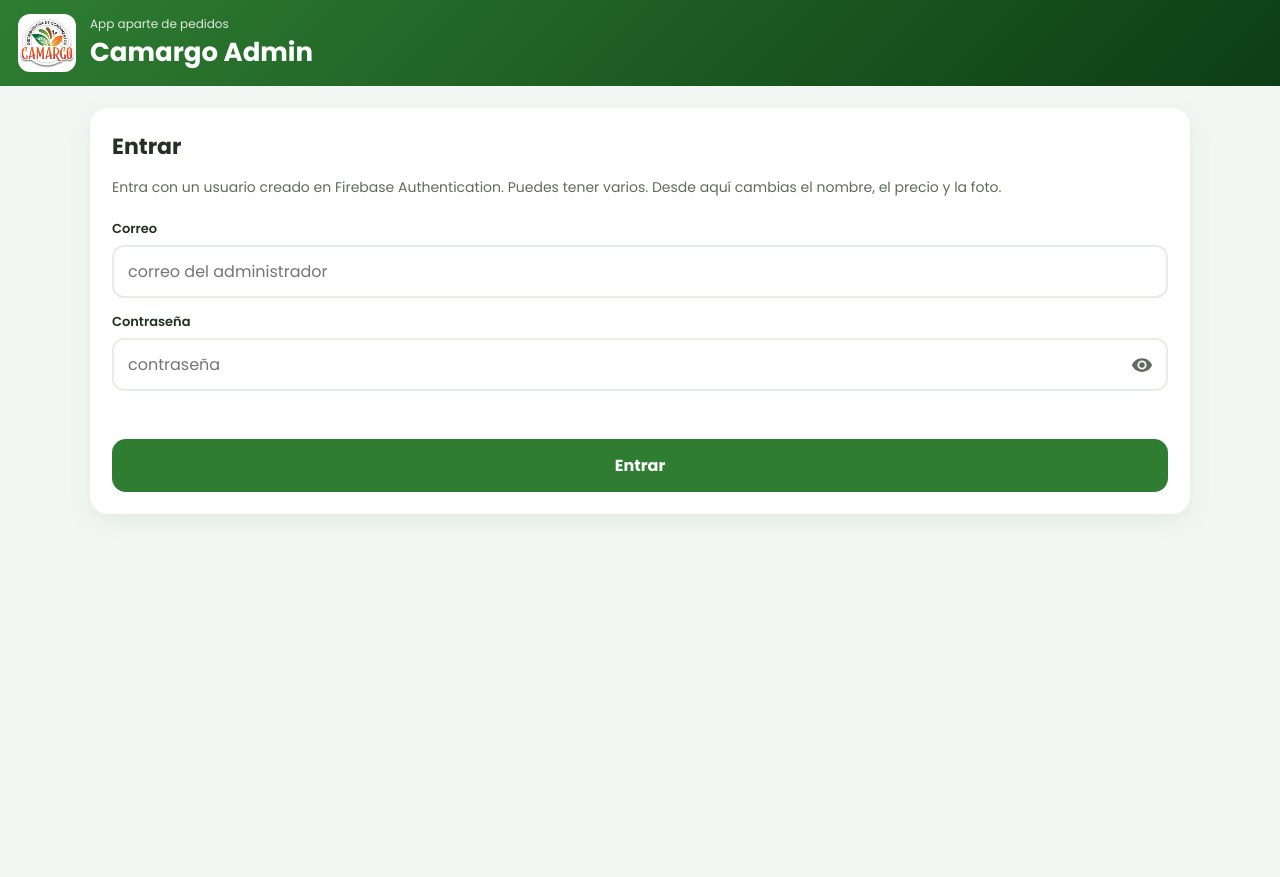
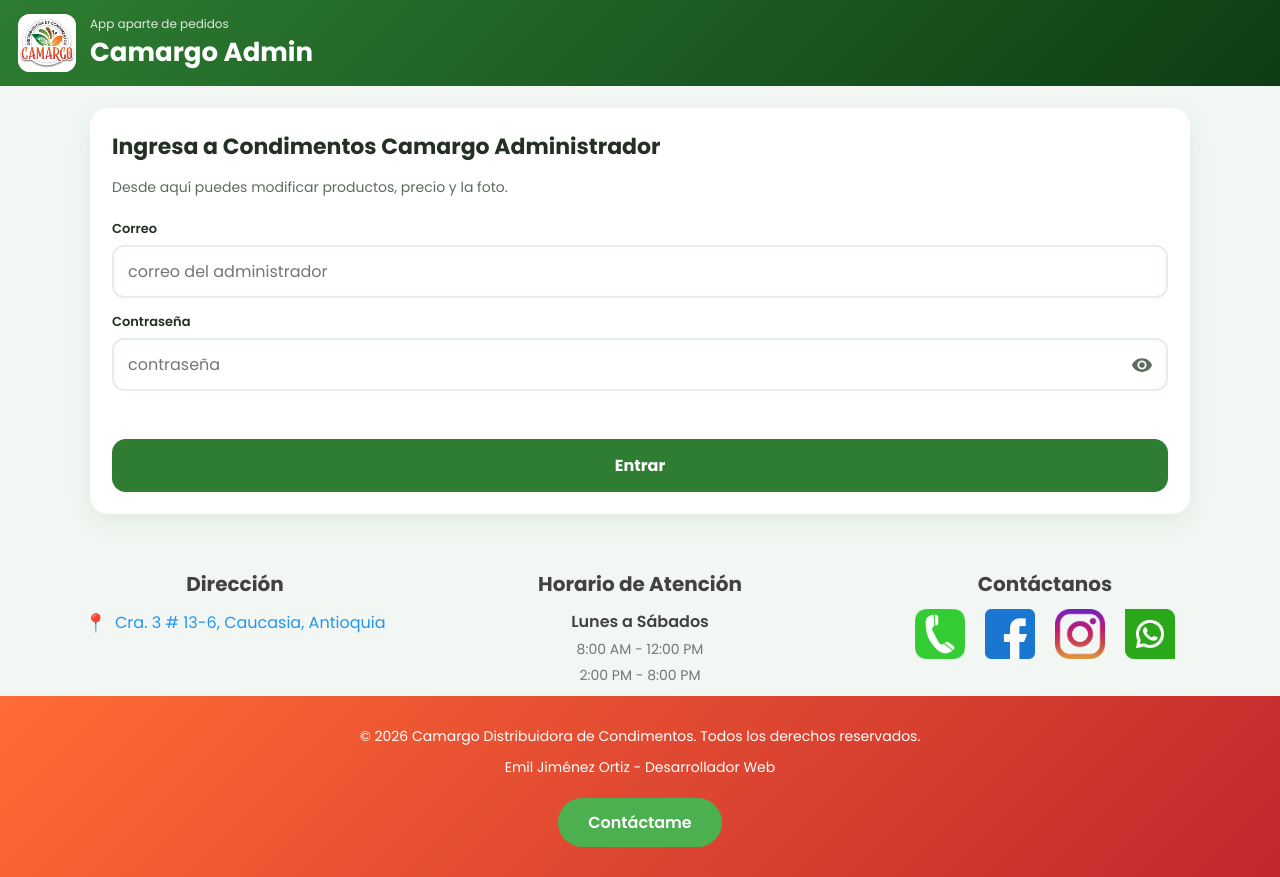
Before and after one commit to emiljimenez86/condimentosCamargo, a plain HTML site: page admin/index.html in a window 1280 px wide. Before the commit the page ends 800 px from the top, so only its background shows below. Drawn offline with Linux system fonts and the light colour scheme; no server answers.

Commit message:
Commit 111026 3

```diff
--- a/admin/admin.css
+++ b/admin/admin.css
@@ -15,9 +15,17 @@
 body {
     margin: 0;
     min-height: 100vh;
+    display: flex;
+    flex-direction: column;
     font-family: 'Poppins', sans-serif;
     color: var(--ink);
     background: var(--bg);
+}
+
+.wrap {
+    width: min(1100px, calc(100% - 28px));
+    margin: 22px auto 40px;
+    flex: 1;
 }
 
 .topbar {
@@ -64,11 +72,6 @@ body {
 }
 
 .ghost-btn:hover { background: rgba(255, 255, 255, 0.14); }
-
-.wrap {
-    width: min(1100px, calc(100% - 28px));
-    margin: 22px auto 40px;
-}
 
 .card {
     background: var(--white);
@@ -337,3 +340,92 @@ input:focus, select:focus { outline: none; border-color: var(--leaf); }
     .catalog-grid { grid-template-columns: 1fr 1fr; align-items: start; }
     .brand-text h1 { font-size: 26px; }
 }
+
+.footer { width: 100%; margin-top: 0; }
+.footer-top { padding: 15px 15px 10px; }
+.footer-container {
+    max-width: 1200px;
+    margin: 0 auto;
+    display: flex;
+    flex-direction: column;
+    gap: 15px;
+    align-items: center;
+}
+.footer-section { text-align: center; width: 100%; }
+.footer-title {
+    font-size: 20px;
+    font-weight: 700;
+    color: #424242;
+    margin: 0 0 10px;
+}
+.footer-address {
+    display: inline-flex;
+    align-items: center;
+    gap: 8px;
+    text-decoration: none;
+    color: #2196F3;
+    font-size: 16px;
+}
+.footer-address:hover { color: #1976D2; }
+.address-pin { font-size: 18px; }
+.footer-schedule {
+    display: flex;
+    flex-direction: column;
+    gap: 5px;
+    align-items: center;
+}
+.schedule-text { margin: 0; font-size: 16px; font-weight: 600; color: #424242; }
+.schedule-time { margin: 0; font-size: 14px; color: #757575; }
+.footer-social {
+    display: flex;
+    justify-content: center;
+    align-items: center;
+    gap: 20px;
+    flex-wrap: wrap;
+}
+.footer-social-link {
+    display: flex;
+    align-items: center;
+    justify-content: center;
+    width: 50px;
+    height: 50px;
+    text-decoration: none;
+}
+.footer-social-link:hover { transform: translateY(-3px) scale(1.1); }
+.footer-social-link.facebook:hover,
+.footer-social-link.instagram:hover { cursor: not-allowed; opacity: 0.7; }
+.footer-social-icon { width: 50px; height: 50px; object-fit: contain; }
+.footer-bottom {
+    background: linear-gradient(135deg, #FF6B35 0%, #C1272D 100%);
+    padding: 30px 15px;
+    color: #fff;
+}
+.footer-bottom .footer-container { gap: 10px; }
+.footer-copyright,
+.footer-developer {
+    margin: 0;
+    font-size: 14px;
+    text-align: center;
+    color: #fff;
+}
+.footer-contact-btn {
+    display: inline-block;
+    margin-top: 10px;
+    padding: 12px 30px;
+    background: #4CAF50;
+    color: #fff;
+    text-decoration: none;
+    border-radius: 25px;
+    font-weight: 600;
+    font-size: 16px;
+}
+.footer-contact-btn:hover { background: #2E7D32; }
+
+@media (min-width: 768px) {
+    .footer-top .footer-container {
+        flex-direction: row;
+        justify-content: space-around;
+        align-items: flex-start;
+    }
+    .footer-section { flex: 1; }
+}
--- a/admin/index.html
+++ b/admin/index.html
@@ -44,8 +44,8 @@
 
     <main class="wrap">
         <section id="loginView" class="card">
-            <h2>Entrar</h2>
-            <p class="help">Entra con un usuario creado en Firebase Authentication. Puedes tener varios. Desde aquí cambias el nombre, el precio y la foto.</p>
+            <h2>Ingresa a Condimentos Camargo Administrador</h2>
+            <p class="help">Desde aquí puedes modificar productos, precio y la foto.</p>
             <form id="loginForm" class="form">
                 <label for="adminEmail">Correo</label>
                 <input id="adminEmail" type="email" autocomplete="username" required placeholder="correo del administrador">
@@ -106,6 +106,52 @@
         </form>
     </div>
 
+    <footer class="footer">
+        <div class="footer-top">
+            <div class="footer-container">
+                <div class="footer-section">
+                    <h3 class="footer-title">Dirección</h3>
+                    <a href="https://maps.app.goo.gl/qAMVnvXXL6jr1Aoz8" target="_blank" class="footer-address">
+                        <span class="address-pin">📍</span>
+                        <span class="address-text-footer">Cra. 3 # 13-6, Caucasia, Antioquia</span>
+                    </a>
+                </div>
+                <div class="footer-section">
+                    <h3 class="footer-title">Horario de Atención</h3>
+                    <div class="footer-schedule">
+                        <p class="schedule-text">Lunes a Sábados</p>
+                        <p class="schedule-time">8:00 AM - 12:00 PM</p>
+                        <p class="schedule-time">2:00 PM - 8:00 PM</p>
+                    </div>
+                </div>
+                <div class="footer-section">
+                    <h3 class="footer-title">Contáctanos</h3>
+                    <div class="footer-social">
+                        <a href="tel:+573217733629" class="footer-social-link phone" title="Llamar">
+                            <img src="../image/RedesSociales/llamadas.png" alt="Llamar" class="footer-social-icon">
+                        </a>
+                        <a href="javascript:void(0)" class="footer-social-link facebook" title="Facebook - Próximamente">
+                            <img src="../image/RedesSociales/facebook.png" alt="Facebook" class="footer-social-icon">
+                        </a>
+                        <a href="javascript:void(0)" class="footer-social-link instagram" title="Instagram - Próximamente">
+                            <img src="../image/RedesSociales/instagram.png" alt="Instagram" class="footer-social-icon">
+                        </a>
+                        <a href="https://wa.me/573217733629" target="_blank" class="footer-social-link whatsapp" title="WhatsApp">
+                            <img src="../image/RedesSociales/whatsAap.png" alt="WhatsApp" class="footer-social-icon">
+                        </a>
+                    </div>
+                </div>
+            </div>
+        </div>
+        <div class="footer-bottom">
+            <div class="footer-container">
+                <p class="footer-copyright">© 2026 Camargo Distribuidora de Condimentos. Todos los derechos reservados.</p>
+                <p class="footer-developer">Emil Jiménez Ortiz - Desarrollador Web</p>
+                <a href="https://wa.me/573192364724?text=¡Hola,%20Ing.%20Emil,%20deseo%20mi%20propia%20App%20de%20pedidos!" target="_blank" class="footer-contact-btn">Contáctame</a>
+            </div>
+        </div>
+    </footer>
+
     <script src="https://www.gstatic.com/firebasejs/10.14.1/firebase-app-compat.js"></script>
     <script src="https://www.gstatic.com/firebasejs/10.14.1/firebase-auth-compat.js"></script>
     <script src="https://www.gstatic.com/firebasejs/10.14.1/firebase-firestore-compat.js"></script>
```
